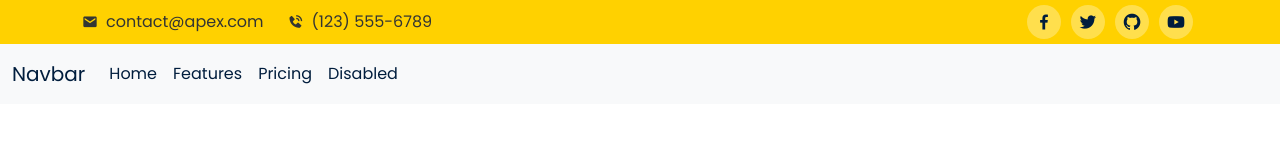
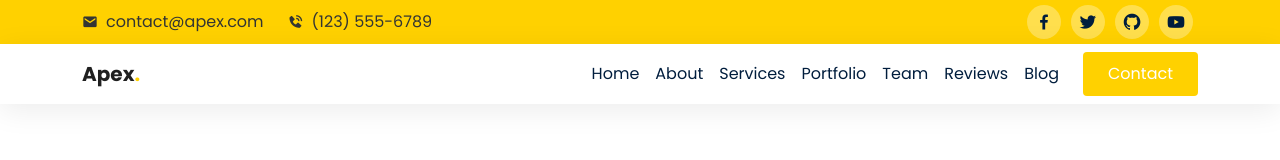
Before and after one commit to rawdaymohamed/Apex, a plain HTML site: page index.html in a window 1280 px wide. Drawn offline with Linux system fonts and the light colour scheme.

Commit message:
Feat: Design main navbar

```diff
--- a/css/styles.css
+++ b/css/styles.css
@@ -55,3 +55,38 @@ img {
     background-color: #333533;
     color: rgba(255, 255, 255, 0.8) !important;
 }
+
+
+.navbar-brand {
+    font-weight: 700;
+    font-weight: 28px;
+    color: #202020 !important;
+}
+
+.navbar-brand span {
+    color: #ffd100;
+}
+
+/* MAIN NAV */
+.navbar {
+    box-shadow: 0px 6px 30px rgba(0, 0, 0, 0.08);
+}
+
+.navbar .nav-link:hover,
+.navbar .nav-link:active {
+    color: #ffd100 !important;
+}
+
+.btn {
+    padding: 9px 24px;
+}
+
+.btn-brand {
+    background-color: #ffd100;
+    color: #fff !important;
+}
+
+.btn-brand:hover {
+    background-color: #f5ca0a;
+    color: #fff !important;
+}
--- a/index.html
+++ b/index.html
@@ -14,7 +14,7 @@
     </head>
 
     <body>
-        <nav class="top-nav">
+        <nav class="top-nav" id="home">
             <div class="container">
                 <div class="row justify-content-between">
                     <div class="col-auto d-flex gap-4">
@@ -38,26 +38,38 @@
             </div>
         </nav>
         <!-- Main Nav -->
-        <nav class="navbar navbar-expand-lg navbar-light bg-light">
-            <div class="container-fluid">
-                <a class="navbar-brand" href="#">Navbar</a>
+        <nav class="navbar navbar-expand-lg navbar-light bg-white">
+            <div class="container">
+                <a class="navbar-brand d-flex align-items-center" href="#">Apex<span>.</span></a>
                 <button class="navbar-toggler" type="button" data-bs-toggle="collapse" data-bs-target="#navbarNav"
                     aria-controls="navbarNav" aria-expanded="false" aria-label="Toggle navigation">
                     <span class="navbar-toggler-icon"></span>
                 </button>
                 <div class="collapse navbar-collapse" id="navbarNav">
-                    <ul class="navbar-nav">
+                    <ul class="navbar-nav ms-auto">
                         <li class="nav-item">
                             <a class="nav-link active" aria-current="page" href="#">Home</a>
                         </li>
                         <li class="nav-item">
-                            <a class="nav-link" href="#">Features</a>
+                            <a class="nav-link active" aria-current="page" href="#">About</a>
                         </li>
                         <li class="nav-item">
-                            <a class="nav-link" href="#">Pricing</a>
+                            <a class="nav-link" aria-current="page" href="#">Services</a>
                         </li>
                         <li class="nav-item">
-                            <a class="nav-link disabled" href="#" tabindex="-1" aria-disabled="true">Disabled</a>
+                            <a class="nav-link" aria-current="page" href="#">Portfolio</a>
+                        </li>
+                        <li class="nav-item">
+                            <a class="nav-link" aria-current="page" href="#">Team</a>
+                        </li>
+                        <li class="nav-item">
+                            <a class="nav-link" aria-current="page" href="#">Reviews</a>
+                        </li>
+                        <li class="nav-item">
+                            <a class="nav-link" aria-current="page" href="#">Blog</a>
+                        </li>
+                        <li class="nav-item">
+                            <a href="#" class="btn btn-brand ms-lg-3">Contact</a>
                         </li>
                     </ul>
                 </div>
```
